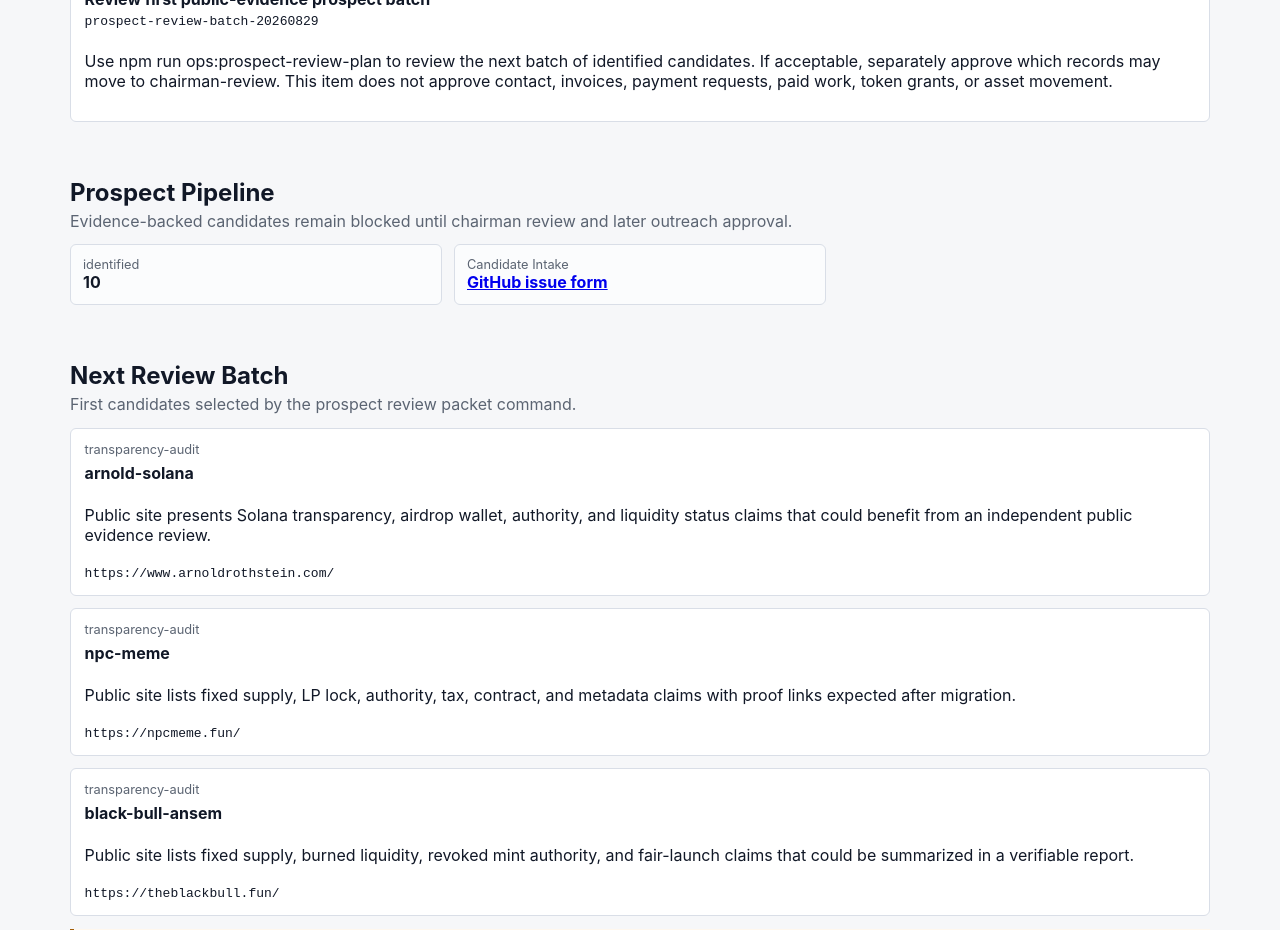
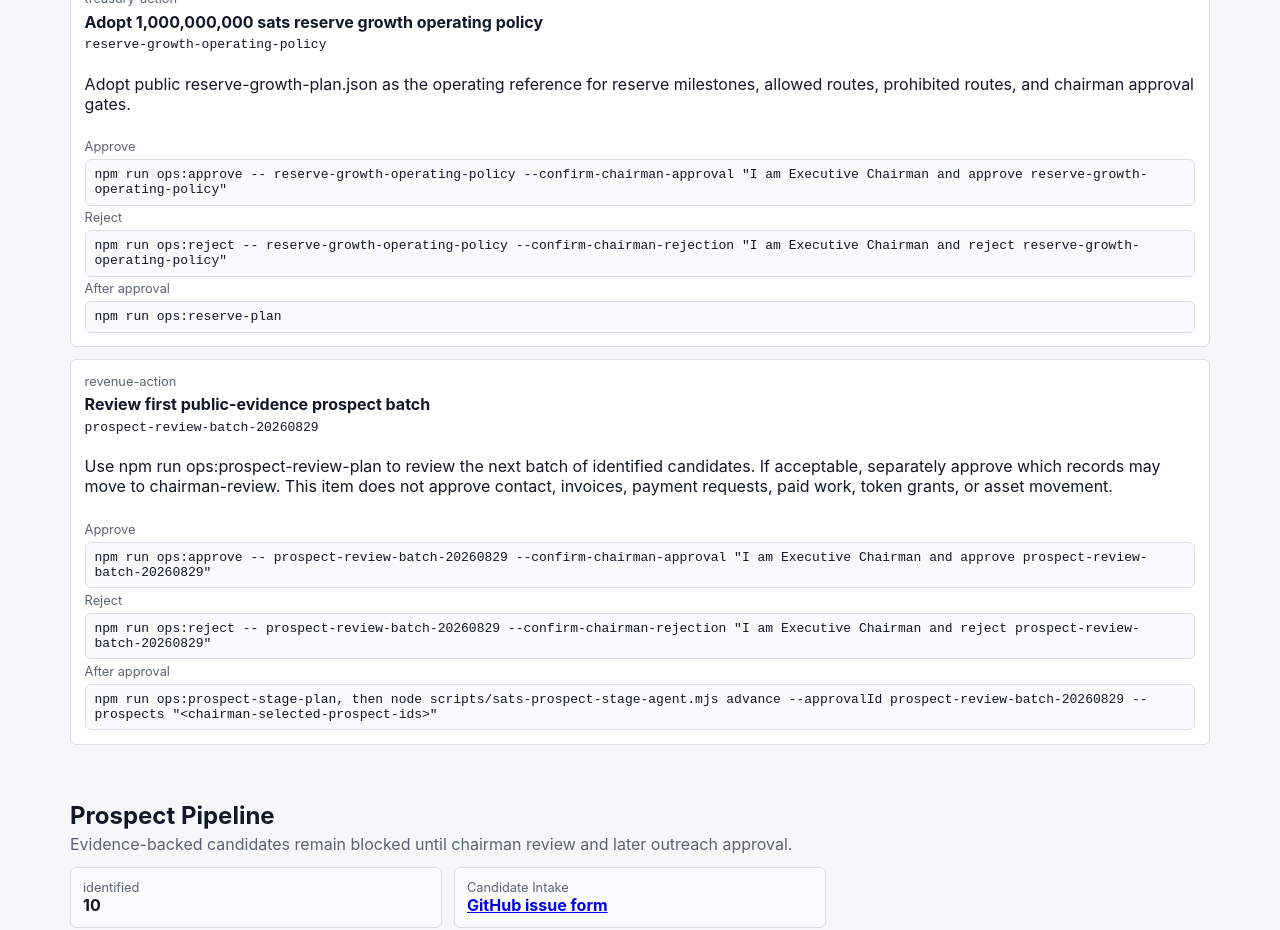
Before and after one commit to sata-project-reserve/sata, a Next.js app: page /operations in a window 1280 px wide. Shown: the part 1180-2110 px from the top of the page. Built offline with nearby package versions, Linux system fonts and the light colour scheme.

Commit message:
"show-approval-commands-on-operations-page"

```diff
--- a/app/globals.css
+++ b/app/globals.css
@@ -385,6 +385,20 @@ label {
   overflow-wrap: anywhere;
 }
 
+.command-list {
+  display: grid;
+  gap: 0.3rem;
+  margin-top: 0.25rem;
+}
+
+.command-list code {
+  display: block;
+  border: 1px solid var(--line);
+  border-radius: 6px;
+  background: #f8fafc;
+  padding: 0.45rem 0.55rem;
+}
+
 .progress-block {
   display: grid;
   gap: 0.5rem;
--- a/app/operations/page.tsx
+++ b/app/operations/page.tsx
@@ -28,6 +28,31 @@ function countByStage(items: Prospect[]) {
     counts[item.stage] = (counts[item.stage] ?? 0) + 1;
     return counts;
   }, {});
+}
+
+function approvalPhrase(id: string) {
+  return `I am Executive Chairman and approve ${id}`;
+}
+
+function rejectionPhrase(id: string) {
+  return `I am Executive Chairman and reject ${id}`;
+}
+
+function approvalCommand(item: ApprovalItem) {
+  return `npm run ops:approve -- ${item.id} --confirm-chairman-approval "${approvalPhrase(item.id)}"`;
+}
+
+function rejectionCommand(item: ApprovalItem) {
+  return `npm run ops:reject -- ${item.id} --confirm-chairman-rejection "${rejectionPhrase(item.id)}"`;
+}
+
+function nextCommandAfterApproval(item: ApprovalItem) {
+  if (item.id === 'prospect-review-batch-20260829') {
+    return `npm run ops:prospect-stage-plan, then node scripts/sats-prospect-stage-agent.mjs advance --approvalId ${item.id} --prospects "<chairman-selected-prospect-ids>"`;
+  }
+  if (item.id === 'reserve-growth-operating-policy') return 'npm run ops:reserve-plan';
+  if (item.id === 'standard-promoter-intake-policy') return 'npm run ops:plan';
+  return 'npm run ops:cycle-plan';
 }
 
 export default function OperationsPage() {
@@ -109,6 +134,14 @@ export default function OperationsPage() {
               <strong>{item.title}</strong>
               <code>{item.id}</code>
               <p>{item.proposedAction}</p>
+              <div className="command-list">
+                <span>Approve</span>
+                <code>{approvalCommand(item)}</code>
+                <span>Reject</span>
+                <code>{rejectionCommand(item)}</code>
+                <span>After approval</span>
+                <code>{nextCommandAfterApproval(item)}</code>
+              </div>
             </div>
           ))}
         </div>
```
